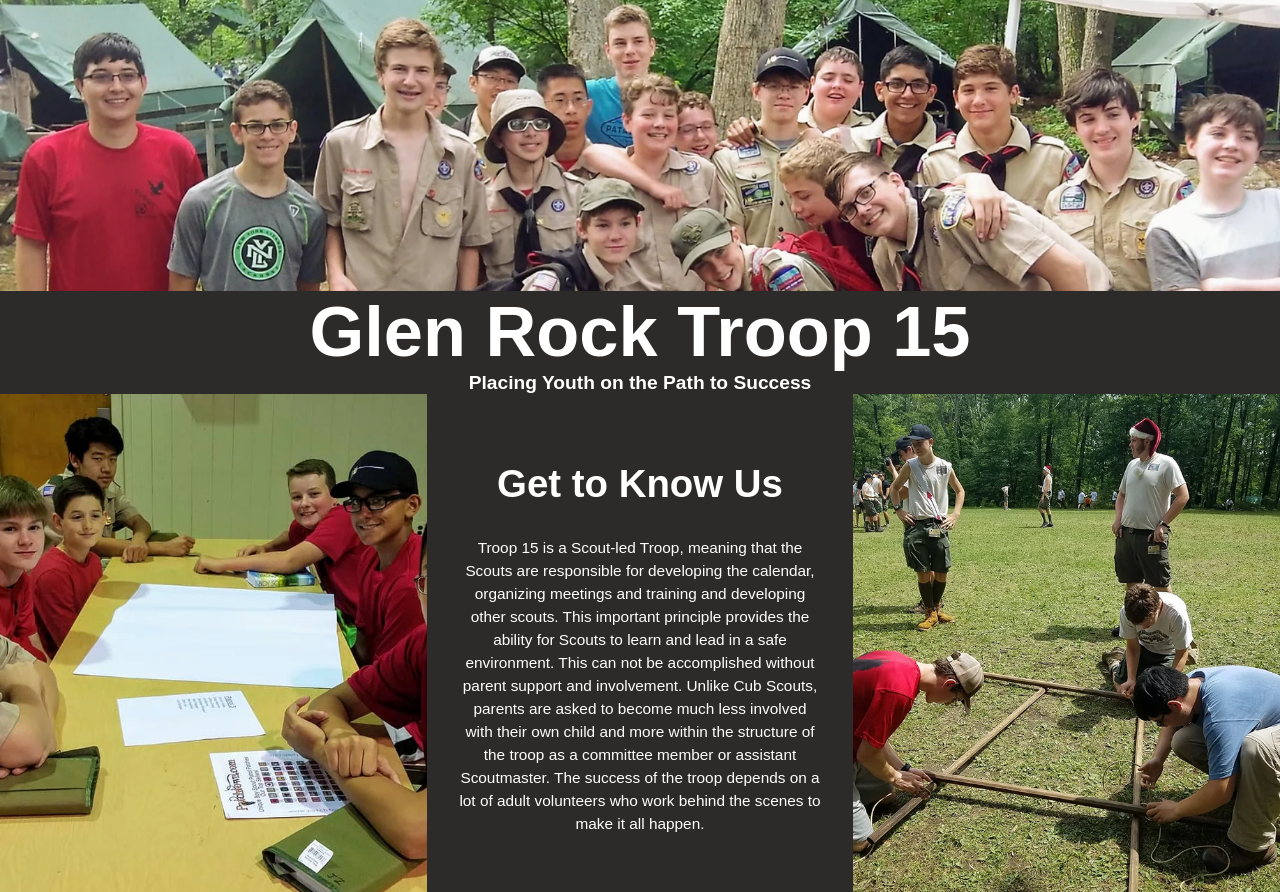
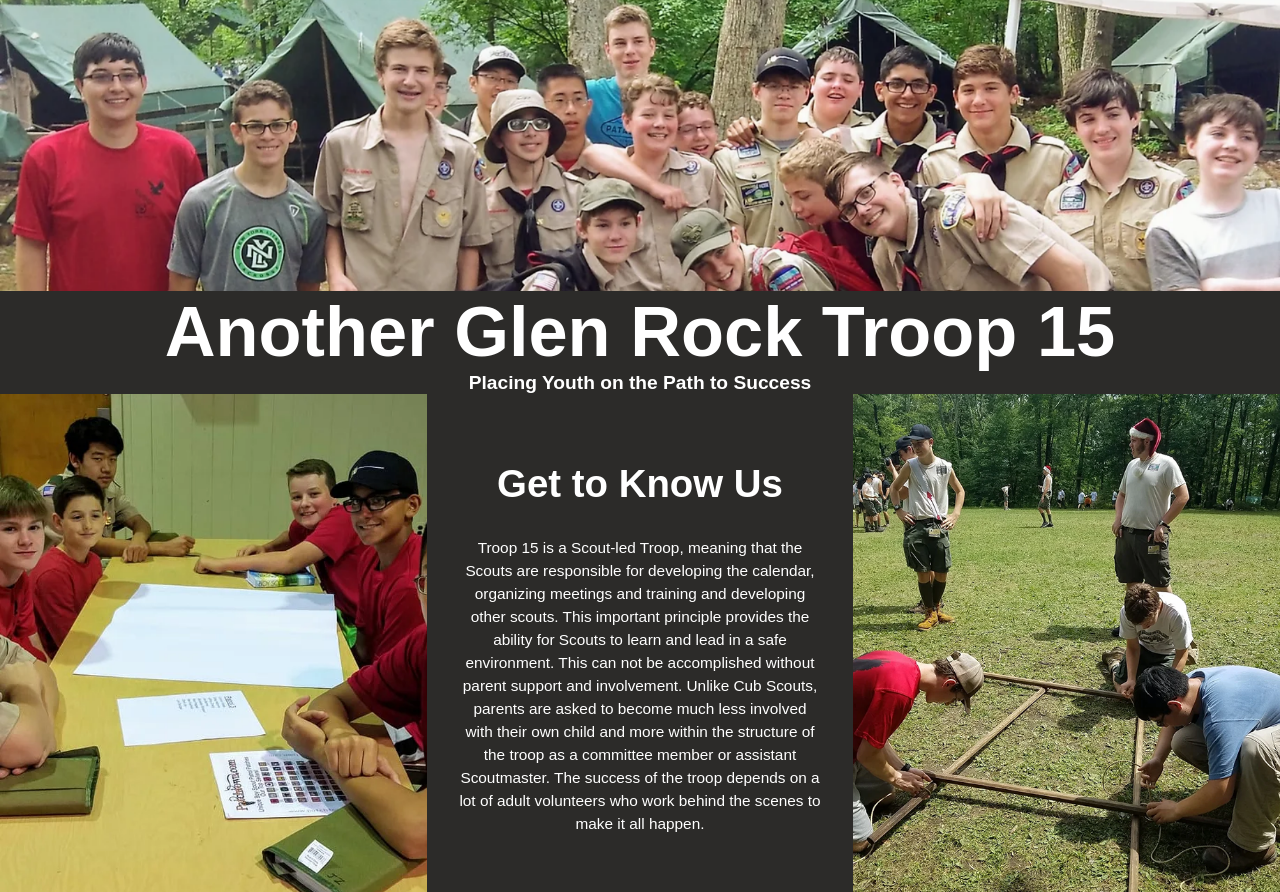
Before and after one commit to render-examples/flask-hello-world, a Flask app: page / in a window 1280 px wide. Shown: the part 170-1062 px from the top of the page. Run offline with Flask 3, Linux system fonts and the light colour scheme.

Commit message:
add Another to index.html

```diff
--- a/templates/index.html
+++ b/templates/index.html
@@ -1,7 +1,7 @@
 {% extends "layout.html" %}
 
 {% block head %}
-    <title>Home | Glen Rock Troop 15</title>
+    <title>Another Home | Glen Rock Troop 15</title>
     <link rel="icon" type="image/png" href="static/troopLogo.png"/>
     <link rel="stylesheet" href="static/styles.css">
 {% endblock %}
@@ -22,7 +22,7 @@
 	    	<img src="static/homeImage1.png">
 		</div>
 		<div class="container-item main">
-	    	<b><h1> Glen Rock Troop 15 </h1></b>
+	    	<b><h1> Another Glen Rock Troop 15 </h1></b>
             <h4> Placing Youth on the Path to Success </h4>
 	    	<div class="main-item main-trio">
 	        	<div class="main-trio-item main-left-image">
```
